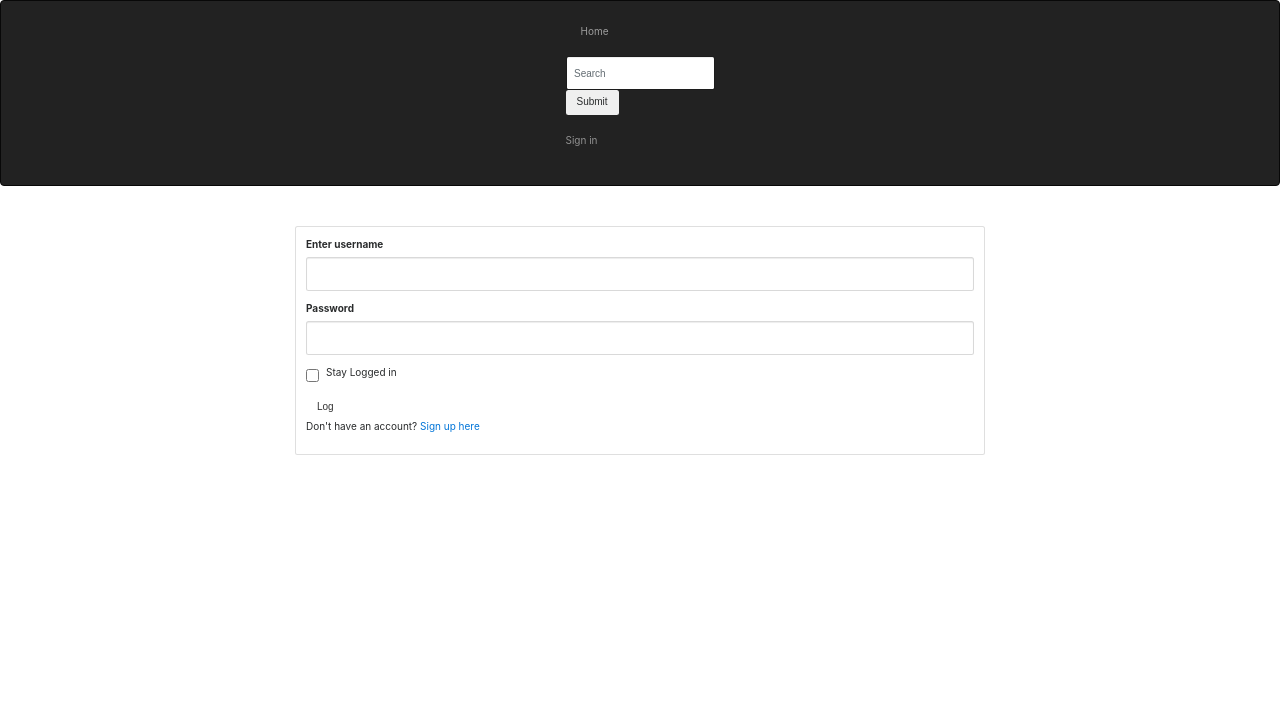
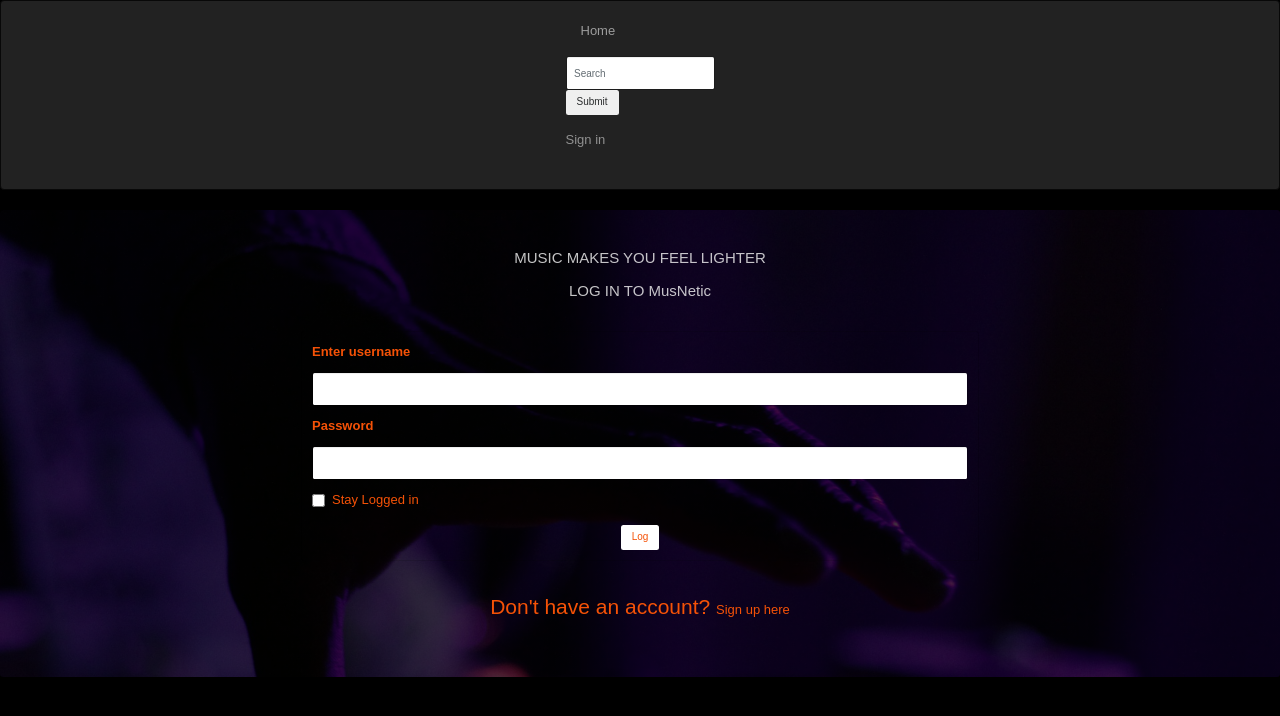
Before and after one commit to Burence1/MusNetic, a Flask app: page /login in a window 1280 px wide. Shown: the top 716 px of the page. Run offline with Flask 2, Linux system fonts and the light colour scheme; some libraries are stand-ins or nearby versions.

Commit message:
style login page

```diff
--- a/app/main/views.py
+++ b/app/main/views.py
@@ -58,6 +58,7 @@ def search(artist_name):
 
 
 @main.route('/playlist/<int:id>', methods=['POST', 'GET'])
+@login_required
 def playlist_chart(id):
     track = get_chart()
     for tracks in track:
@@ -72,6 +73,7 @@ def playlist_chart(id):
 
 
 @main.route('/playlist_radio/<int:id>', methods=['POST', 'GET'])
+@login_required
 def playlist_radio(id):
     gentracks = get_genre_tracks()
     for track in gentracks:
--- /dev/null
+++ b/app/static/css/login.css
@@ -0,0 +1,28 @@
+.form-group.required:hover{
+    box-shadow: 0 20px 40px -20px rgb(245, 82, 7);
+}
+
+.form-group.required{
+  background-color: transparent;
+}
+
+#submit.btn.btn-default{
+    color: rgb(245, 82, 7);
+}
+
+#reg,#log{
+    background: transparent;
+    color: rgb(245, 82, 7);
+}
+
+#login-bg{
+    background: linear-gradient(rgba(0, 0, 0, 0.7), rgba(0, 0, 0, 0.7)), url(../images/login.jpg);
+    background-size: cover;
+}
+
+#submit.btn.btn-default{
+    display: flex;
+    flex-direction: row;
+    justify-self: center;
+    align-self: center;
+}
--- a/app/static/css/styles.css
+++ b/app/static/css/styles.css
@@ -1,10 +1,20 @@
-#play {
-    height: 3em;
-    width: 3em;
+*{
+  font-size:small;
+  font-family: 'Montserrat', sans-serif;
+  overflow-x: hidden;
+}
+body{
+    background-color: rgb(0,0,0);
 }
 
-.card {
+.card{
     margin-right: 2em;
+}
+
+#search-artist {
+    margin-right: 2em;
+    border-radius: 3%;
+    color: black;
 }
 
 table {
@@ -23,8 +33,17 @@ iframe {
 }
 
 #search-artist:hover{
-    box-shadow: 0 40px 60px -20px #969090;
+    box-shadow: 0 40px 60px -20px rgb(245, 82, 7);
     z-index: 100;
     opacity: 0.9;
-    color: rgb(0, 183, 255);
+    color: rgb(245, 82, 7);
+    transition: 0.9s;
 }
+
+#iframe-search{
+ box-shadow: 0 20px 40px -20px rgb(245, 82, 7);
+}
+
+#search{
+    color: whitesmoke;
+}
--- a/app/templates/auth/login.html
+++ b/app/templates/auth/login.html
@@ -1,7 +1,15 @@
 {% extends 'base.html'%}
 {% import 'bootstrap/wtf.html' as wtf%}
+{%block styles %} {{super()}}
+<link rel="stylesheet" href="{{url_for('static',filename='css/login.css')}}" type="text/css">
+{% endblock %}
 
 {% block content %}
+<div class="jumbotron" id="login-bg">
+  <h4 style="opacity: 0.8; text-align: center; color: whitesmoke;"> MUSIC MAKES YOU FEEL LIGHTER<br>
+    <br>
+    LOG IN TO MusNetic
+  </h4>
   <div class="container">
     <div class="row">
       <div class="col-md-2"> </div>
@@ -14,14 +22,16 @@
         </div>
         {% endfor %}
         <!-- Login form -->
-      <div class="card shadow p-3 mb-5 rounded card" style="margin: 2em;">
+        <div class="card shadow p-3 mb-5 rounded card" style="margin: 2em;" id="log">
           <div class="cardbody">
             {{wtf.quick_form(login_form)}}
-          <p> Don't have an account? <a href="{{url_for('auth.register')}}">Sign up here</a></p>
           </div>
         </div>
+        <p style="text-align: center;color: rgb(245, 82, 7)"> Don't have an account? <a href="{{url_for('auth.register')}}" style="color: rgb(245, 82, 7);">Sign up
+            here</a></p>
       </div>
       <div clas="col-md-2"> </div>
     </div>
   </div>
+</div>
 {% endblock%}
--- a/app/templates/base.html
+++ b/app/templates/base.html
@@ -7,5 +7,4 @@
 <script src="https://maxcdn.bootstrapcdn.com/bootstrap/4.0.0-alpha.6/js/bootstrap.min.js" integrity="sha384-vBWWzlZJ8ea9aCX4pEW3rVHjgjt7zpkNpZk+02D9phzyeVkE+jo0ieGizqPLForn" crossorigin="anonymous"></script>
 <script src="https://cdn.jsdelivr.net/npm/@popperjs/core@2.9.1/dist/umd/popper.min.js" integrity="sha384-SR1sx49pcuLnqZUnnPwx6FCym0wLsk5JZuNx2bPPENzswTNFaQU1RDvt3wT4gWFG" crossorigin="anonymous"></script>
 <script src="https://cdn.jsdelivr.net/npm/bootstrap@5.0.0-beta3/dist/js/bootstrap.min.js" integrity="sha384-j0CNLUeiqtyaRmlzUHCPZ+Gy5fQu0dQ6eZ/xAww941Ai1SxSY+0EQqNXNE6DZiVc" crossorigin="anonymous"></script>
-
 <link rel="stylesheet" href="{{url_for('static',filename='css/styles.css')}}" type="text/css"> {% endblock %} {% block navbar %} {% include 'navbar.html' %} {% endblock %}
--- a/app/templates/navbar.html
+++ b/app/templates/navbar.html
@@ -5,7 +5,7 @@
         <li><a href="/">Home</a></li>
         <form>
           <input type="text" name="artist_query" placeholder="Search" class="form-control">
-          <input type="submit" value="Submit" class="btn btn-light">
+          <input type="submit" value="Submit" id="submit" class="btn btn-light">
         </form>
         {% if current_user.is_authenticated %}
         <li><a class="nav-link" href="{{url_for('auth.logout')}}">Sign out</a></li><br>
--- a/app/templates/playlist.html
+++ b/app/templates/playlist.html
@@ -11,7 +11,7 @@
             <th>Album</th>
             <th>Preview</th>
             <th>Favorite</th>
-            <th>Comments</th>
+            <th>Add to playlist</th>
         </tr>
         {%for track in tracks%}
         <tr>
```
Also changed, not shown: app/templates/auth/register.html (+17 -2 lines), app/templates/index.html (+4 -12 lines), app/templates/search.html (+9 -8 lines), app/static/images/login.jpg (added), app/templates/myplaylist.html (deleted). Lines whose indentation alone changed are shown as unchanged.
